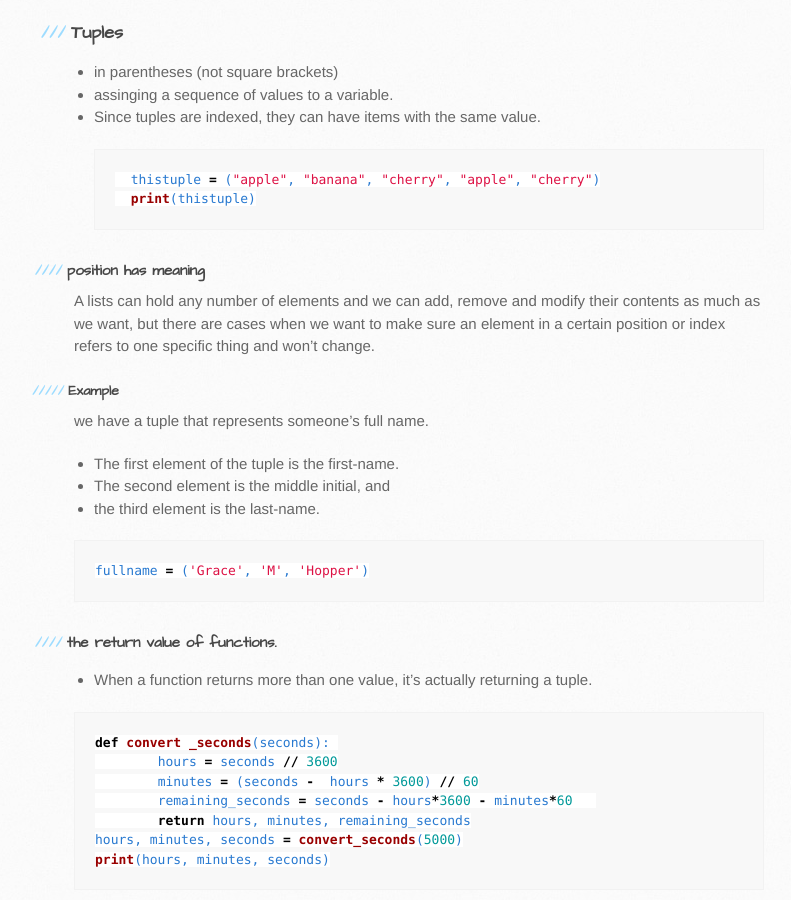
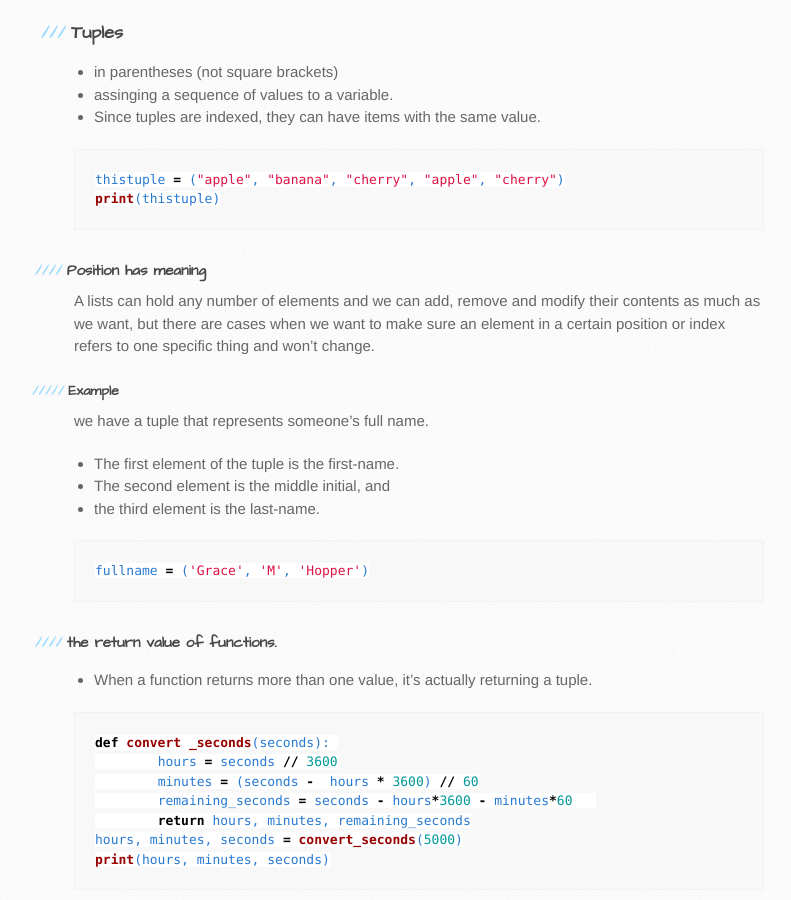
Before and after one commit to trumpfheller/trumpfheller.github.io, a Jekyll site: the page built from python/tuples.md, in a window 1280 px wide and 900 px high, scrolled down 1422 px. Shown: the whole window, without its empty margins (86-877 px from the left). Built offline with Jekyll 4.4.1, drawn with Linux system fonts in a browser that asks for light colours.

````diff
--- a/python/tuples.md
+++ b/python/tuples.md
@@ -52,12 +52,12 @@ layout: default
 - assinging a sequence of values to a variable.
 - Since tuples are indexed, they can have items with the same value.
 
-	```python
-	thistuple = ("apple", "banana", "cherry", "apple", "cherry")
-	print(thistuple)
+```python
+thistuple = ("apple", "banana", "cherry", "apple", "cherry")
+print(thistuple)
 ```
 
-#### position has meaning
+#### Position has meaning
 A lists can hold any number of elements and we can add, remove and modify their contents as much as we want, but
 there are cases when we want to make sure an element in a certain position or index refers to one specific thing and won't change.
 
````
